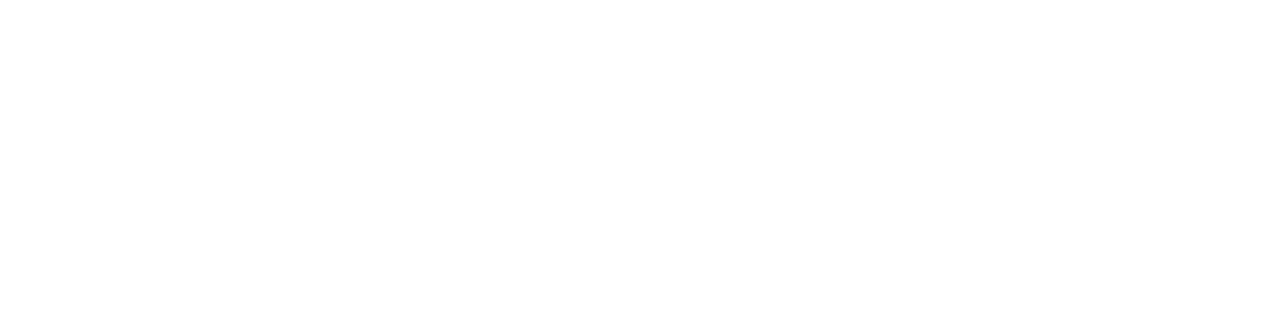
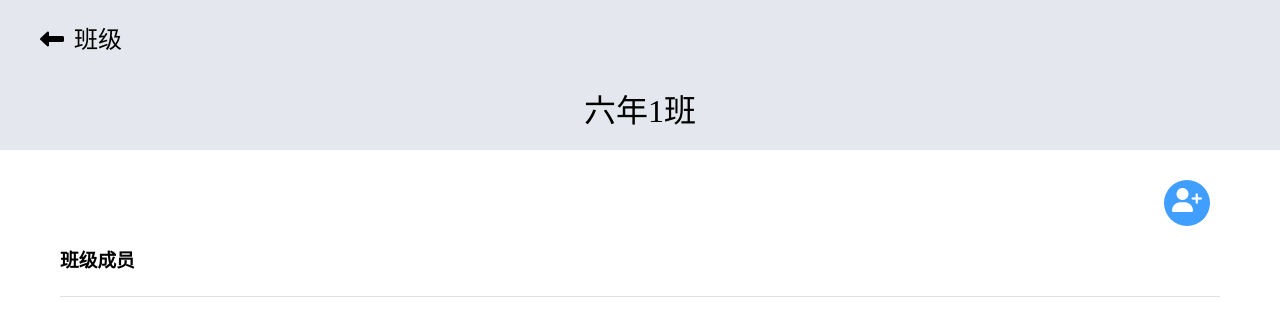
Before and after one commit to Juejuesun/educationsystem, a Vue app: page /#/classsetting in a window 1280 px wide. Shown: the top 336 px of the page. Built offline with nearby package versions, Linux system fonts and the light colour scheme.

Commit message:
添加导航栏

```diff
--- a/public/index.html
+++ b/public/index.html
@@ -5,6 +5,7 @@
     <meta http-equiv="X-UA-Compatible" content="IE=edge">
     <meta name="viewport" content="width=device-width,initial-scale=1.0">
     <link rel="icon" href="<%= BASE_URL %>favicon.ico">
+    <link href="https://cdn.bootcdn.net/ajax/libs/animate.css/4.1.0/animate.compat.css" rel="stylesheet">
     <script src="https://use.fontawesome.com/62534c6bc3.js"></script>
     <title><%= htmlWebpackPlugin.options.title %></title>
   </head>
--- a/src/App.vue
+++ b/src/App.vue
@@ -1,6 +1,8 @@
 <template>
   <div id="app">
-    <router-view/>
+    <keep-alive>
+      <router-view/>
+    </keep-alive>
   </div>
 </template>
 
--- /dev/null
+++ b/src/components/teacherView/ClassSetting.vue
@@ -0,0 +1,65 @@
+<template>
+    <el-container>
+        <el-header height="150px" class="headerbox">
+            <div class="backbtn" @click="leftback">
+                <i class="fa fa-long-arrow-left" style="margin-right: 10px;"></i>
+                <span>班级</span>
+            </div>
+            <div class="classname">六年1班</div>
+        </el-header>
+        <el-main class="mainbox">
+            <div class="plusbtn">
+                <i class="fa fa-user-plus iconclass"></i>
+            </div>
+            <h3>
+                班级成员
+            </h3>
+            <el-divider></el-divider>
+        </el-main>
+    </el-container>
+</template>
+
+<script>
+export default {
+    methods: {
+        leftback() {
+            this.$router.go(-1)
+        }
+    }
+}
+</script>
+
+<style scoped>
+.headerbox {
+    min-height: 150px;
+    background-color: #E4E7ED;
+}
+.backbtn {
+    font-size: 1.5em;
+    margin: 20px 0 0 20px;
+    cursor: pointer;
+}
+.classname {
+    font-size: 2em;
+    text-align: center;
+    padding: 30px;
+}
+.mainbox {
+    padding-left: 60px;
+    padding-right: 60px;
+}
+.plusbtn {
+    text-align: end;
+    margin: 10px;
+    font-size: 1.5em;
+    color: #fff;
+    cursor: pointer;
+}
+.iconclass {
+    width: 30px;
+    height: 30px;
+    padding: 8px;
+    background-color: #409EFF;
+    border-radius: 50%;
+}
+</style>
--- /dev/null
+++ b/src/components/teacherView/Commun.vue
@@ -0,0 +1,15 @@
+<template>
+    <div>
+        在线交流
+    </div>
+</template>
+
+<script>
+export default {
+
+}
+</script>
+
+<style scoped>
+
+</style>
--- /dev/null
+++ b/src/components/teacherView/CoursePlan.vue
@@ -0,0 +1,15 @@
+<template>
+    <div>
+        授课计划
+    </div>
+</template>
+
+<script>
+export default {
+
+}
+</script>
+
+<style>
+
+</style>
--- /dev/null
+++ b/src/components/teacherView/Homework.vue
@@ -0,0 +1,15 @@
+<template>
+    <div>
+        作业管理
+    </div>
+</template>
+
+<script>
+export default {
+
+}
+</script>
+
+<style>
+
+</style>
--- /dev/null
+++ b/src/components/teacherView/Paper.vue
@@ -0,0 +1,15 @@
+<template>
+    <div>
+        作业批改
+    </div>
+</template>
+
+<script>
+export default {
+
+}
+</script>
+
+<style>
+
+</style>
--- /dev/null
+++ b/src/components/teacherView/WorkSch.vue
@@ -0,0 +1,15 @@
+<template>
+    <div>
+        课程安排
+    </div>
+</template>
+
+<script>
+export default {
+
+}
+</script>
+
+<style>
+
+</style>
--- a/src/router/index.js
+++ b/src/router/index.js
@@ -2,6 +2,12 @@
 import VueRouter from 'vue-router'
 import Login from '../views/Login'
 import Home from '../views/Home'
+import ClassSetting from '../components/teacherView/ClassSetting'
+import CoursePlan from '../components/teacherView/CoursePlan'
+import Homework from '../components/teacherView/Homework'
+import Paper from '../components/teacherView/Paper'
+import WorkSch from '../components/teacherView/WorkSch'
+import Commun from '../components/teacherView/Commun'
 
 Vue.use(VueRouter)
 
@@ -18,7 +24,39 @@
   {
     path: '/home',
     name: 'Home',
-    component: Home
+    component: Home,
+    children: [
+      {
+        path: '/home/courseplan',
+        name: 'CoursePlan',
+        component: CoursePlan,
+      },
+      {
+        path: '/home/homework',
+        name: 'Homework',
+        component: Homework,
+      },
+      {
+        path: '/home/paper',
+        name: 'Paper',
+        component: Paper,
+      },
+      {
+        path: '/home/worksch',
+        name: 'WorkSch',
+        component: WorkSch,
+      },
+      {
+        path: '/home/commun',
+        name: 'Commun',
+        component: Commun,
+      }
+    ]
+  },
+  {
+    path: '/classsetting',
+    name: 'ClassSetting',
+    component: ClassSetting
   }
 ]
 
--- a/src/views/Home.vue
+++ b/src/views/Home.vue
@@ -7,14 +7,14 @@
                     <div class="classdrown">
                         <el-dropdown trigger="click">
                         <span class="el-dropdown-link">
-                            六年级1班<i class="el-icon-arrow-down el-icon--right"></i>
+                            {{thisclass}}<i class="el-icon-arrow-down el-icon--right"></i>
                         </span>
-                        <el-dropdown-menu slot="dropdown">
-                            <el-dropdown-item>六年级1班</el-dropdown-item>
-                            <el-dropdown-item>三年级2班</el-dropdown-item>
-                            <el-dropdown-item>四年级3班</el-dropdown-item>
+                        <el-dropdown-menu slot="dropdown" style="width: 150px;">
+                            <el-dropdown-item v-for="(aclass,index) in classmsg" :key="index" @click.native="changeclass(aclass)">{{aclass}}</el-dropdown-item>
+                            <!-- <el-dropdown-item>三年级2班</el-dropdown-item>
+                            <el-dropdown-item>四年级3班</el-dropdown-item> -->
                             <el-divider></el-divider>
-                            <div>创建班级</div>
+                            <div class="creatbtn">创建班级</div>
                         </el-dropdown-menu>
                         </el-dropdown>
                     </div>
@@ -22,31 +22,31 @@
                         <i class="fa fa-user-plus iconout"></i>
                         <span>添加成员</span>
                     </div>
-                    <div class="outbtn">
+                    <div class="outbtn" @click="openSet">
                         <i class="el-icon-s-tools iconout"></i>
                         <span>班级设置</span>
                     </div>
                 </appheader>
-                <appmain style="padding: 0;">
+                <!-- 第1部分 -->
+                <appmain style="padding: 0;" v-if="defpages==1" class="animated bounceInLeft">
                     <!-- 导航栏 -->
                     <el-menu
-                    default-active="2"
+                    default-active="/home/courseplan"
                     class="el-menu-vertical-demo"
-                    @open="handleOpen"
-                    @close="handleClose">
-                        <el-menu-item index="1">
+                    router>
+                        <el-menu-item index="/home/courseplan">
                             <template slot="title">
-                                <i class="el-icon-location"></i>
+                                <i class="el-icon-date"></i>
                                 <span>授课计划</span>
                             </template>
                         </el-menu-item>
-                        <el-menu-item index="2">
+                        <el-menu-item index="/home/homework">
                             <template slot="title">
                                 <i class="el-icon-menu"></i>
                                 <span slot="title">作业管理</span>
                             </template>
                         </el-menu-item>
-                        <el-menu-item index="3">
+                        <el-menu-item index="/home/paper">
                             <template slot="title">
                                 <i class="el-icon-document"></i>
                                 <span slot="title">作业批改</span>
@@ -54,11 +54,32 @@
                         </el-menu-item>
                     </el-menu>
                 </appmain>
+                <!-- 第2部分 -->
+                <appmain style="padding: 0;" v-else class="animated bounceInRight">
+                    <!-- 导航栏 -->
+                    <el-menu
+                    default-active="/home/worksch"
+                    class="el-menu-vertical-demo"
+                    router>
+                        <el-menu-item index="/home/worksch">
+                            <template slot="title">
+                                <i class="el-icon-s-cooperation"></i>
+                                <span>课程安排</span>
+                            </template>
+                        </el-menu-item>
+                        <el-menu-item index="/home/commun">
+                            <template slot="title">
+                                <i class="el-icon-edit-outline"></i>
+                                <span slot="title">答疑交流</span>
+                            </template>
+                        </el-menu-item>
+                    </el-menu>
+                </appmain>
                 <appfooter class="footbox">
                     <div class="footerbtn">
-                        <div class="innerbtn"><i class="el-icon-s-flag iconbtn"></i>计划管理</div>
+                        <div :class="{innerbtn: true, innerbtnhov: defpages!=1, innerbtnact:defpages==1}" @click="changepages(1)"><i class="el-icon-s-management iconbtn"></i>班级管理</div>
                         <div style="font-size: 28px; color: #909399;">|</div>
-                        <div class="innerbtn"><i class="el-icon-s-management iconbtn"></i>班级管理</div>
+                        <div :class="{innerbtn: true, innerbtnhov: defpages!=2, innerbtnact:defpages==2}" @click="changepages(2)"><i class="el-icon-s-flag iconbtn"></i>计划管理</div>
                     </div>
                 </appfooter>
             </appcontainer>
@@ -72,7 +93,28 @@
 
 <script>
 export default {
-
+    data() {
+        return {
+            classmsg: [
+                '六年级1班',
+                '三年级2班',
+                '四年级3班'
+            ],
+            thisclass: '六年级1班',
+            defpages: 1
+        }
+    },
+    methods: {
+        changeclass(aclass) {
+            this.thisclass = aclass
+        },
+        changepages(data) {
+            this.defpages = data
+        },
+        openSet() {
+            this.$router.push('/classsetting');
+        }
+    }
 }
 </script>
 
@@ -89,7 +131,7 @@
 .boxinner {
     height: 100%;
     display: grid;
-    grid-template-rows: 25% 60% 15%;
+    grid-template-rows: 27% 58% 15%;
     /* align-content: space-around;     */
 }
 .footbox {
@@ -107,6 +149,14 @@
 .innerbtn {
     padding: 10px;
     border-radius: 10px;
+    /* background: rgba(78, 167, 255, 0.267); */
+    border: solid 1px rgba(78, 167, 255, 0.267);
+    cursor: pointer;
+}
+.innerbtnhov:hover {
+    background-color: rgba(185, 218, 252, 0.322);
+}
+.innerbtnact {
     background: rgba(78, 167, 255, 0.267);
 }
 .iconbtn {
@@ -136,4 +186,10 @@
     margin: 25px;
     cursor: pointer;
 }
+.creatbtn {
+    color: #409EFF;
+    text-align: center;
+    cursor: pointer;
+    padding: 10px;
+}
 </style>
```
